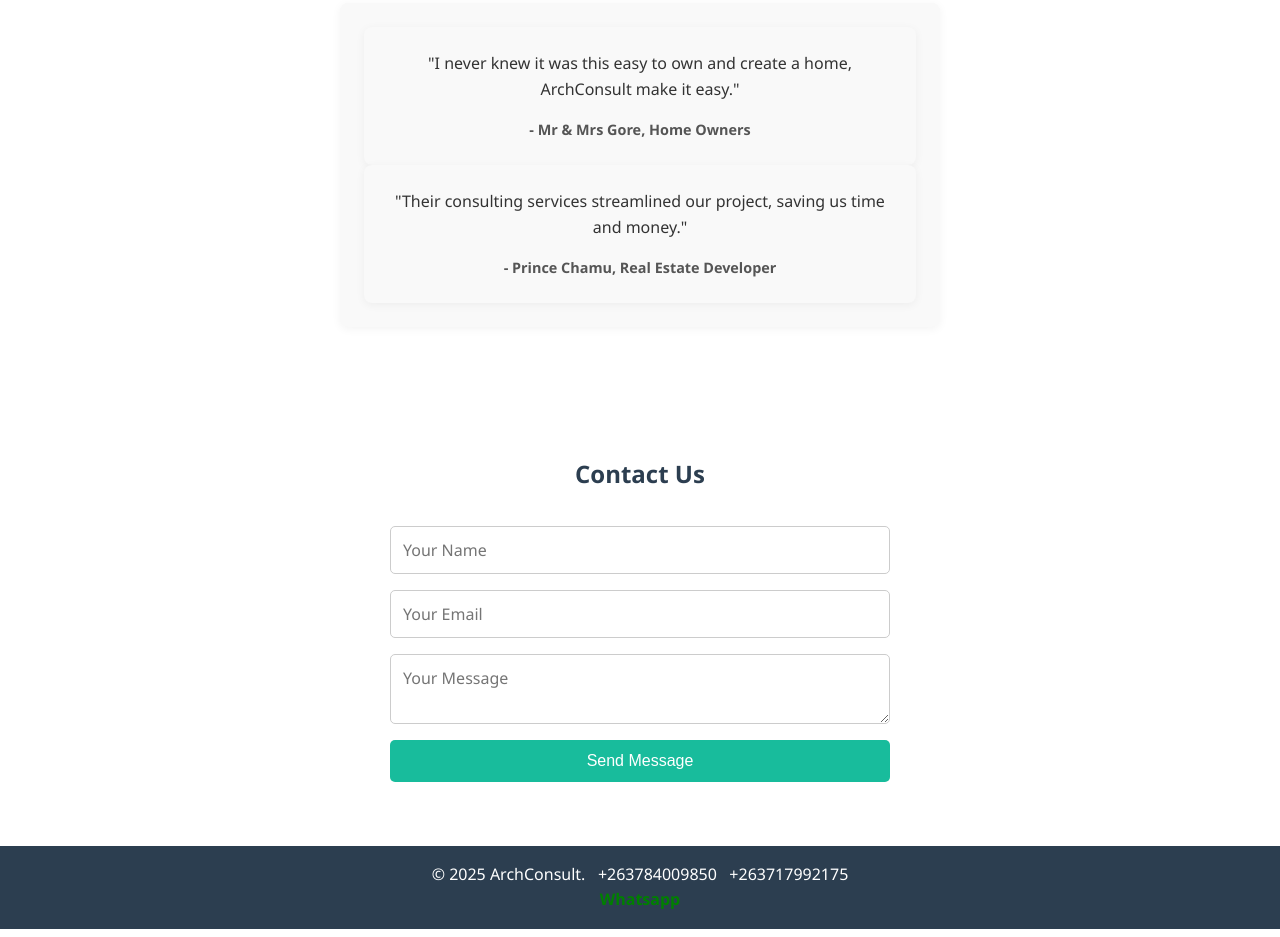
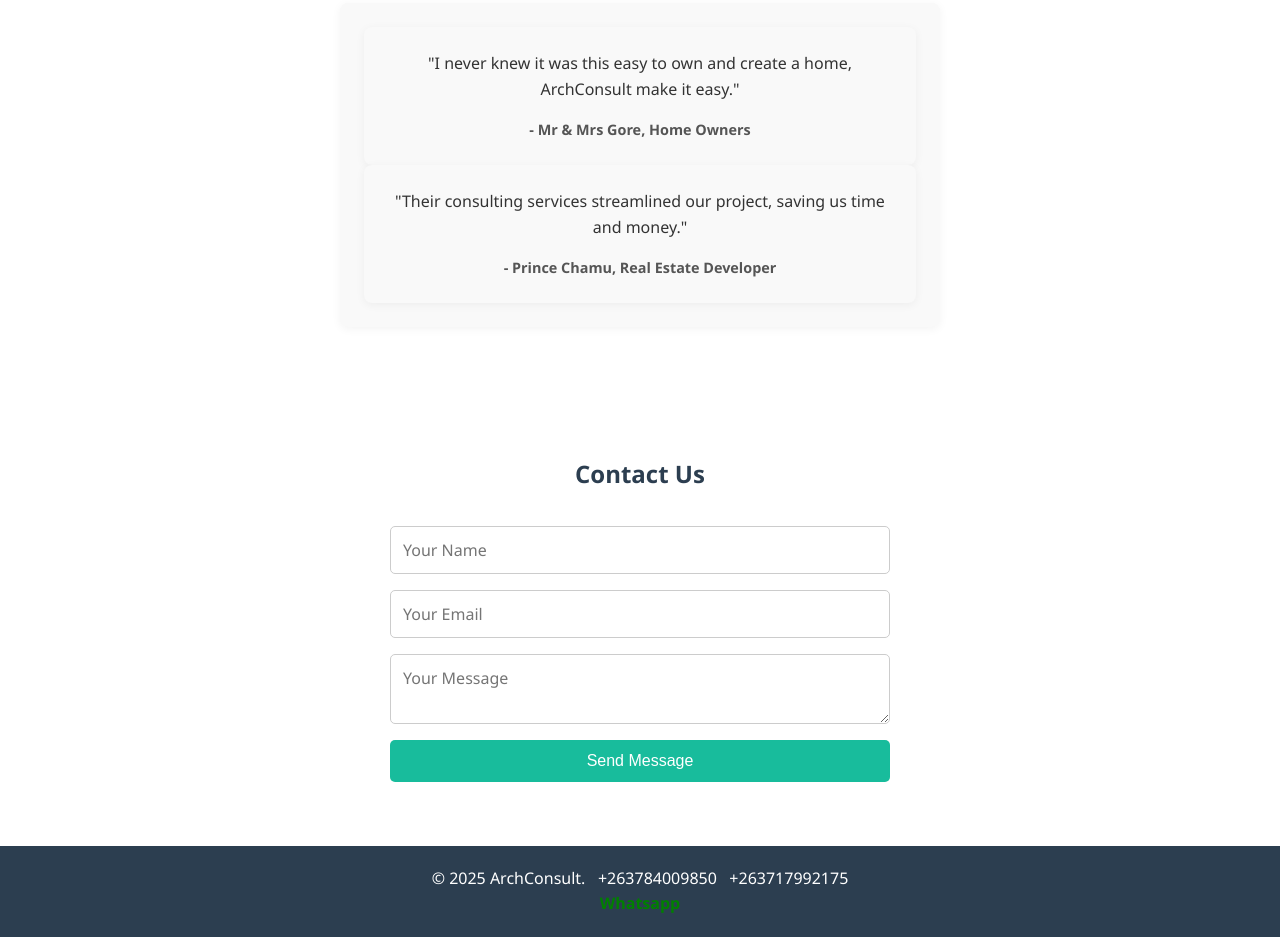
Before and after one commit to DimondKudzai/archconsult, a plain HTML site: page index.html in a window 1280 px wide. Shown: the part 2006-2943 px from the top of the page. Drawn offline with Linux system fonts and the light colour scheme.

Commit message:
Add files via upload

```diff
--- a/styles.css
+++ b/styles.css
@@ -208,7 +208,8 @@ background-color: #14927e;
 background-color: #2c3e50;
 color: white;
 text-align: center;
-padding: 1rem 0;
+font-weight: 300;
+padding: 20px;
 }
 
 
```
